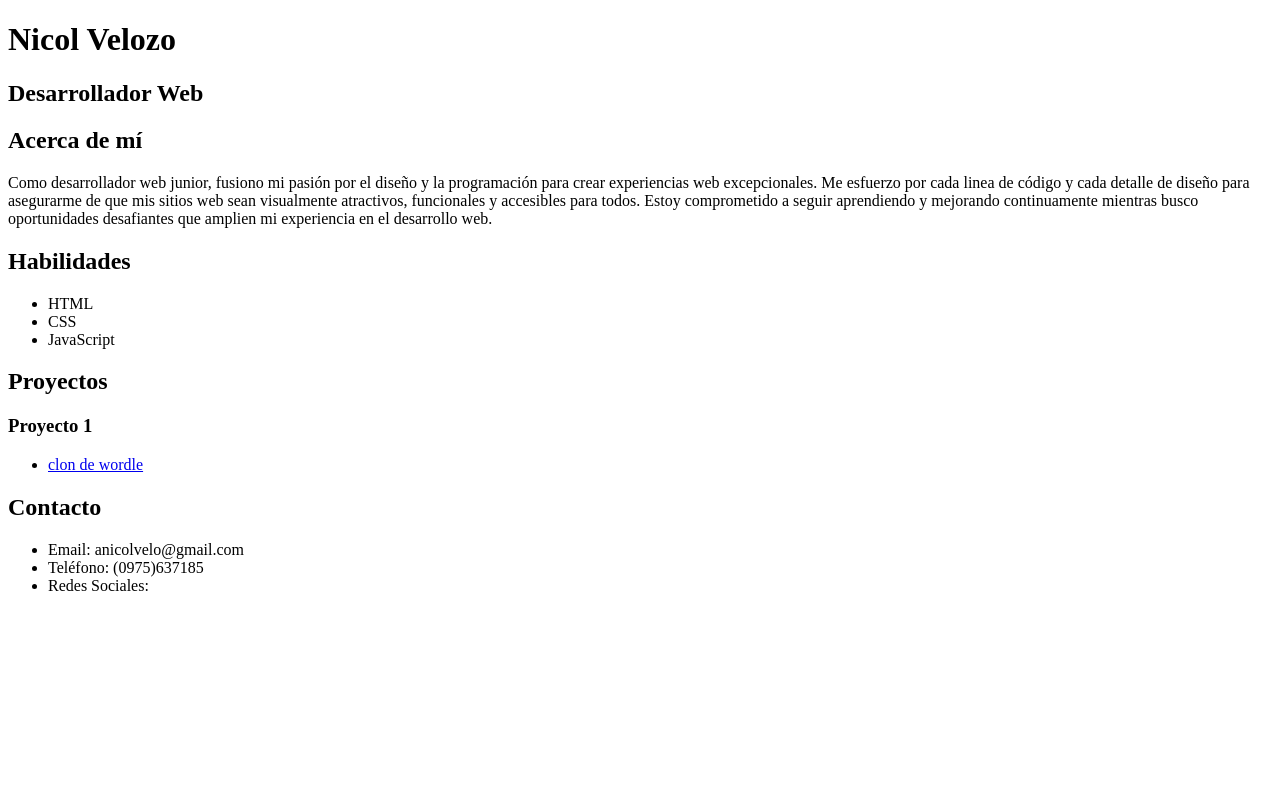
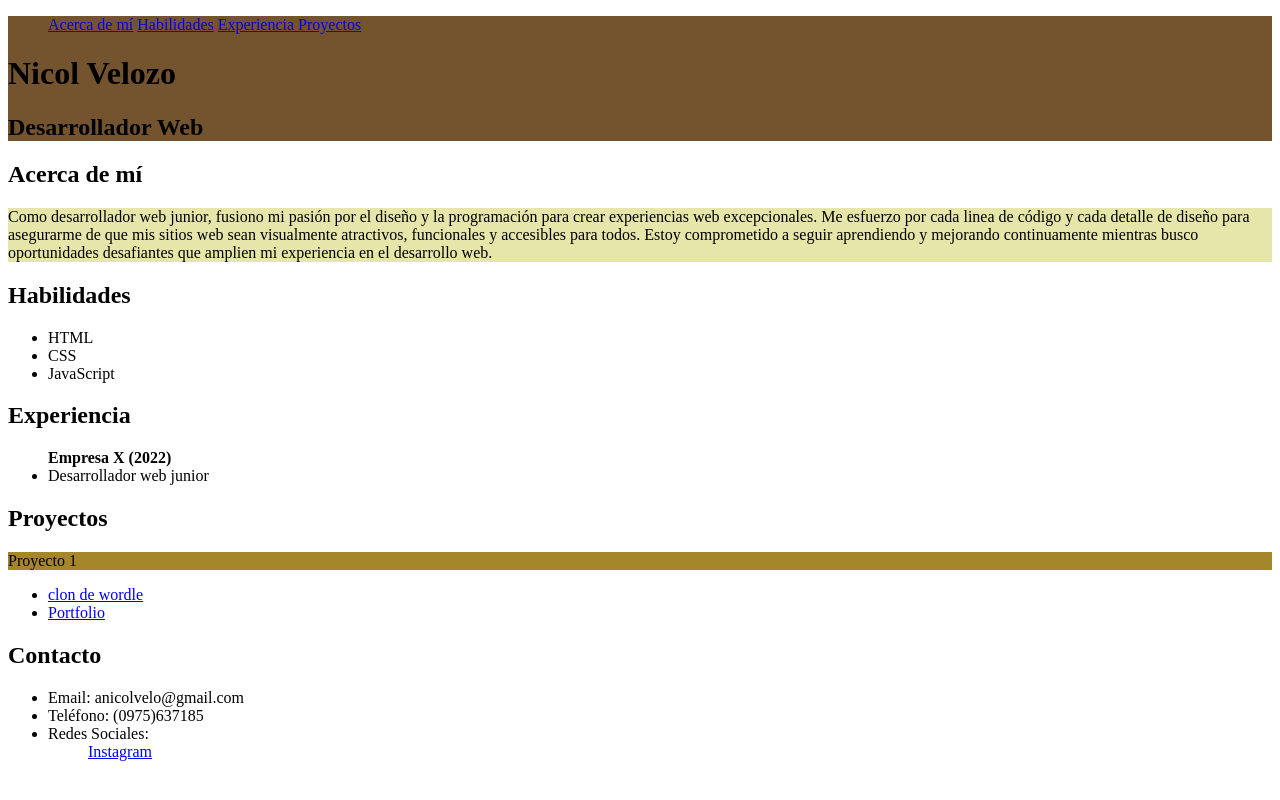
Before and after one commit to NicolVelozo/Nicol-Portfolio-PPy, a plain HTML site: page index.html in a window 1280 px wide. Drawn offline with Linux system fonts and the light colour scheme.

Commit message:
Agregado de CSS

```diff
--- a/index.html
+++ b/index.html
@@ -2,17 +2,33 @@
 <html>
     <head>
       <title>Portfolio web</title>
-
+      <link rel="stylesheet" href="./style.css" />
+    </head>
+      <style>
+        p{
+          lighting-color: rgb(78, 59, 59);
+          background-color: rgb(165, 134, 42);
+        }
+      </style>
     </head>
     <meta charset="UTF-8">
 <body>
+  <header style="background-color: rgb(115, 84, 47)">
+    <nav>
+      <ul>
+        <a class="menu-item" href= "#acerca-de-mi"> Acerca de mí</a>
+        <a class="menu-item" href="#habilidades"> Habilidades</a>
+        <a  class="menu-item" href="experiencia"> Experiencia </a>
+        <a class="menu-item" href="Proyectos">Proyectos</a>
+      </ul>
+    </nav>
   <h1> Nicol Velozo </h1>
   <h2> Desarrollador Web </h2>
-  <header>
-    <main>
-      <section>
+  </header>
+  <main>
+      <section id="acerca-de-mi">
         <h2> Acerca de mí </h2>
-          <p>
+          <p style="background-color: rgb(230, 230, 171);">
             Como desarrollador web junior, fusiono mi pasión por el diseño y la
       programación para crear experiencias web excepcionales. Me esfuerzo por
       cada linea de código y cada detalle de diseño para asegurarme de que mis
@@ -22,7 +38,7 @@
       desarrollo web.
           </p>
       </section>
-      <section>
+      <section id="habilidades">
         <h2> Habilidades</h2>
         <ul>
           <li> HTML</li>
@@ -30,18 +46,28 @@
           <li>JavaScript</li>
         </ul>
       </section>
-<section>
+      <section id="experiencia">
+      <h2>Experiencia</h2>
+      <ul>
+        <b>Empresa X (2022)</b>
+        <li>Desarrollador web junior</li>
+      </ul>
+      </section>
+      <section id="Proyectos">
   <h2>Proyectos</h2>
-  <h3>Proyecto 1</h3>
+  <p>Proyecto 1</p>
   <ul>
     <li>
       <a href="https://www.nytimes.com/games/wordle/index.html"
       >clon de wordle</a>
-
+    </li>
+    <li>
+      <a href="https://github.com/NicolVelozo/Nicol-Portfolio-PPy"
+      >Portfolio</a>
     </li>
   </ul>
 </section>
-<section>
+<section id="Contacto">
   <h2>Contacto</h2>
   <ul>
     <li>Email: anicolvelo@gmail.com</li>
@@ -49,7 +75,7 @@
     <li>
       Redes Sociales:
     <ul>
-        <a href="https://www.instagram.com/by_nicol5/?hl=es" ></a>
+        <a href="https://www.instagram.com/by_nicol5/?hl=es" >Instagram</a>
           </ul>
     </li>
   </ul>
```
